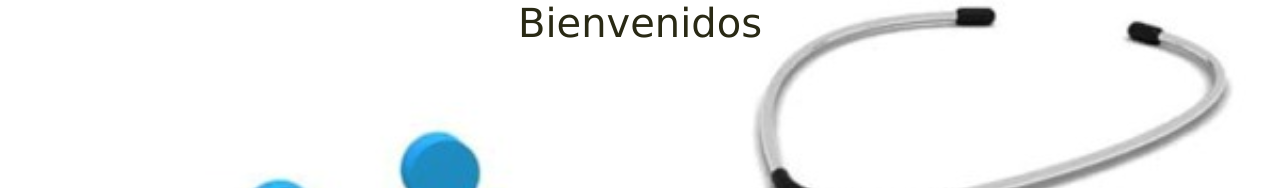
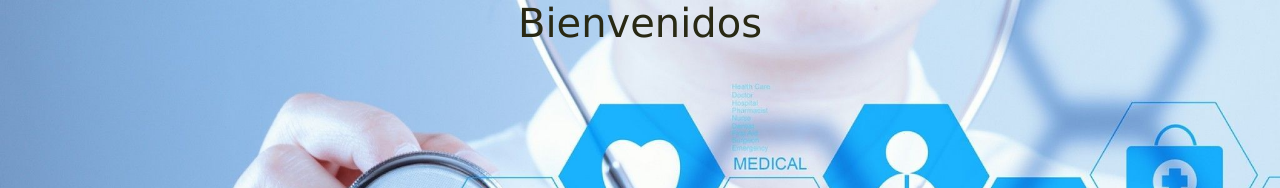
Before and after one commit to GERGUSCANO/Ar-Salud, a plain HTML site: page Ar-Salud/Html/pagina1.html in a window 1280 px wide. Shown: the top 188 px of the page. Drawn offline with Linux system fonts and the light colour scheme.

Commit message:
se agregaron los nuevos fondos en Frontend

```diff
--- a/Ar-Salud/Css/pag1.css
+++ b/Ar-Salud/Css/pag1.css
@@ -1,7 +1,7 @@
 body{
     margin: 0;
     padding: 0;
-    background-image: url("../Imagenes/salud-publica.jpg");
+    background-image: url("../Imagenes/fondo.jpg");
     background-size: cover;
 }
 header{text-align: center;
```
Also changed, not shown: Ar-Salud/Imagenes/FONDO1.jpg (added), Ar-Salud/Imagenes/fondo.jpg (added), Ar-Salud/Imagenes/usuario.png (added).
